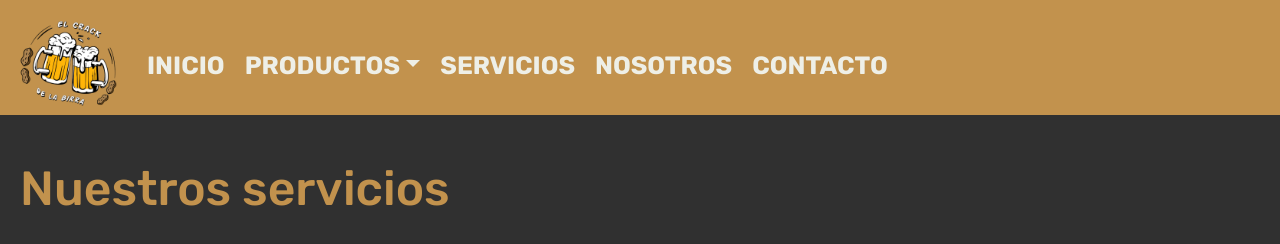
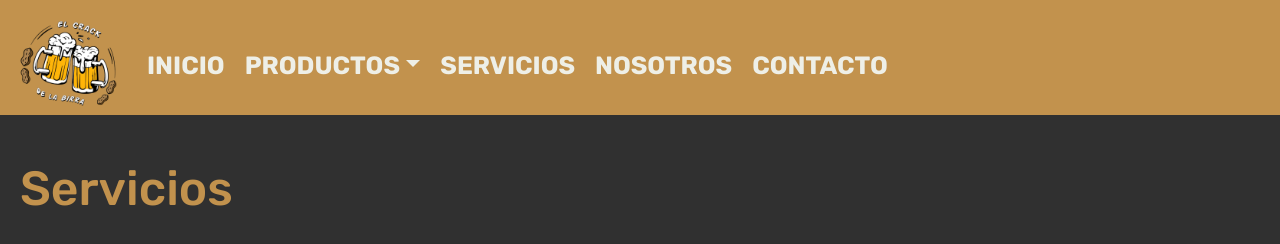
Before and after one commit to RiosGaston/PF-Rios, a website: page html/servicios.html in a window 1280 px wide. Shown: the top 244 px of the page. Drawn offline with nearby package versions, Linux system fonts and the light colour scheme.

Commit message:
Se modifico el titulo de servicios.html y la lista en contacto.html

```diff
--- a/html/servicios.html
+++ b/html/servicios.html
@@ -61,7 +61,7 @@
   </header>
 
   <main>
-    <h1 class="tituloServicios">Nuestros servicios</h1>
+    <h1 class="tituloServicios">Servicios</h1>
 
     <section class="containerServicios">
       <article class="boxCards row">
```
Also changed, not shown: html/contacto.html (+1 -0 lines).
